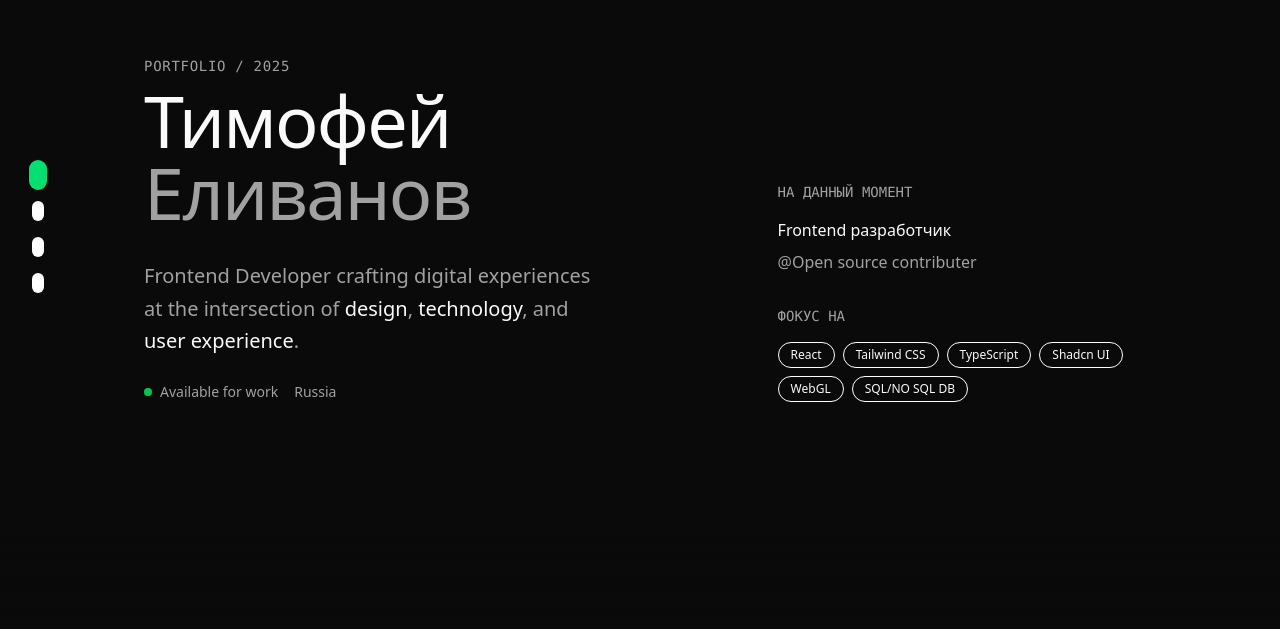
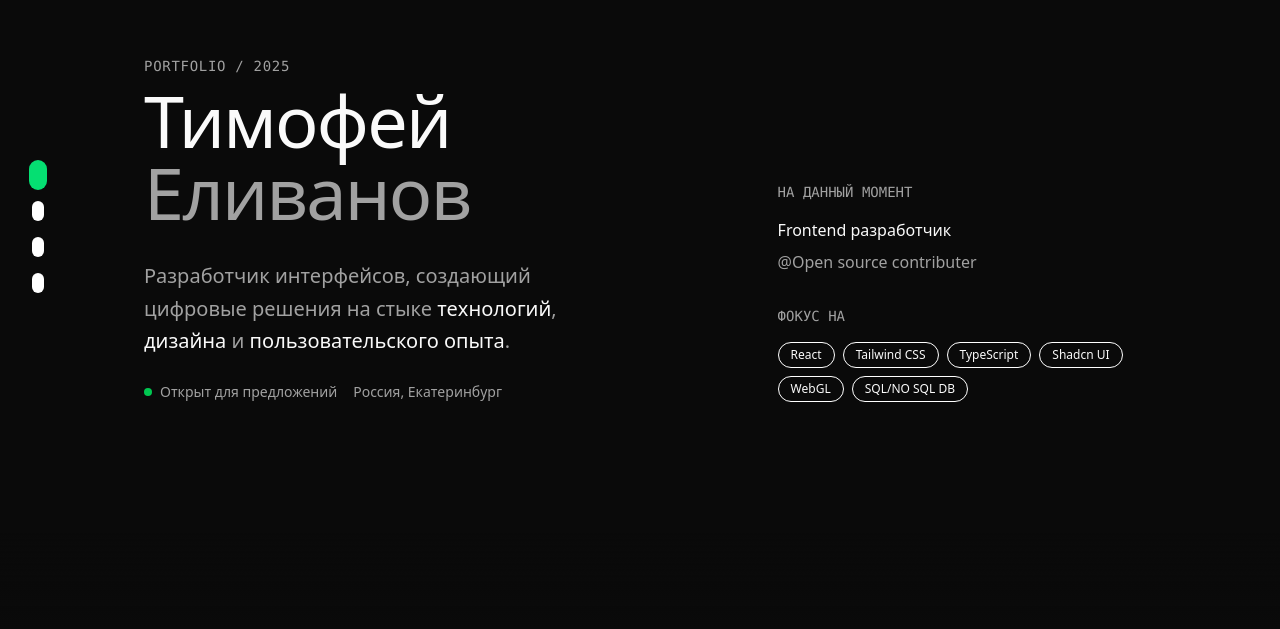
Before and after one commit to Tetrabiter/portfolio, a React (Vite) app: page / in a window 1280 px wide. Shown: the part 171-800 px from the top of the page. Built offline with nearby package versions, Linux system fonts and the light colour scheme.

Commit message:
add russian text in block about

```diff
--- a/src/components/About.tsx
+++ b/src/components/About.tsx
@@ -51,19 +51,18 @@ const About = () => {
 
           <div className="space-y-6 max-w-md">
             <p className="text-lg sm:text-xl text-muted-foreground leading-relaxed">
-              Frontend Developer crafting digital experiences at the
-              intersection of
-              <span className="text-foreground"> design</span>,
-              <span className="text-foreground"> technology</span>, and
-              <span className="text-foreground"> user experience</span>.
+              Разработчик интерфейсов, создающий цифровые решения на стыке
+              <span className="text-foreground"> технологий</span>,
+              <span className="text-foreground"> дизайна</span> и
+              <span className="text-foreground"> пользовательского опыта</span>.
             </p>
 
             <div className="flex flex-col sm:flex-row sm:items-center gap-3 sm:gap-4 text-sm text-muted-foreground">
               <div className="flex items-center gap-2">
                 <div className="w-2 h-2 bg-green-500 rounded-full animate-pulse"></div>
-                Available for work
+                Открыт для предложений
               </div>
-              <div>Russia</div>
+              <div>Россия, Екатеринбург</div>
             </div>
           </div>
         </div>
```
